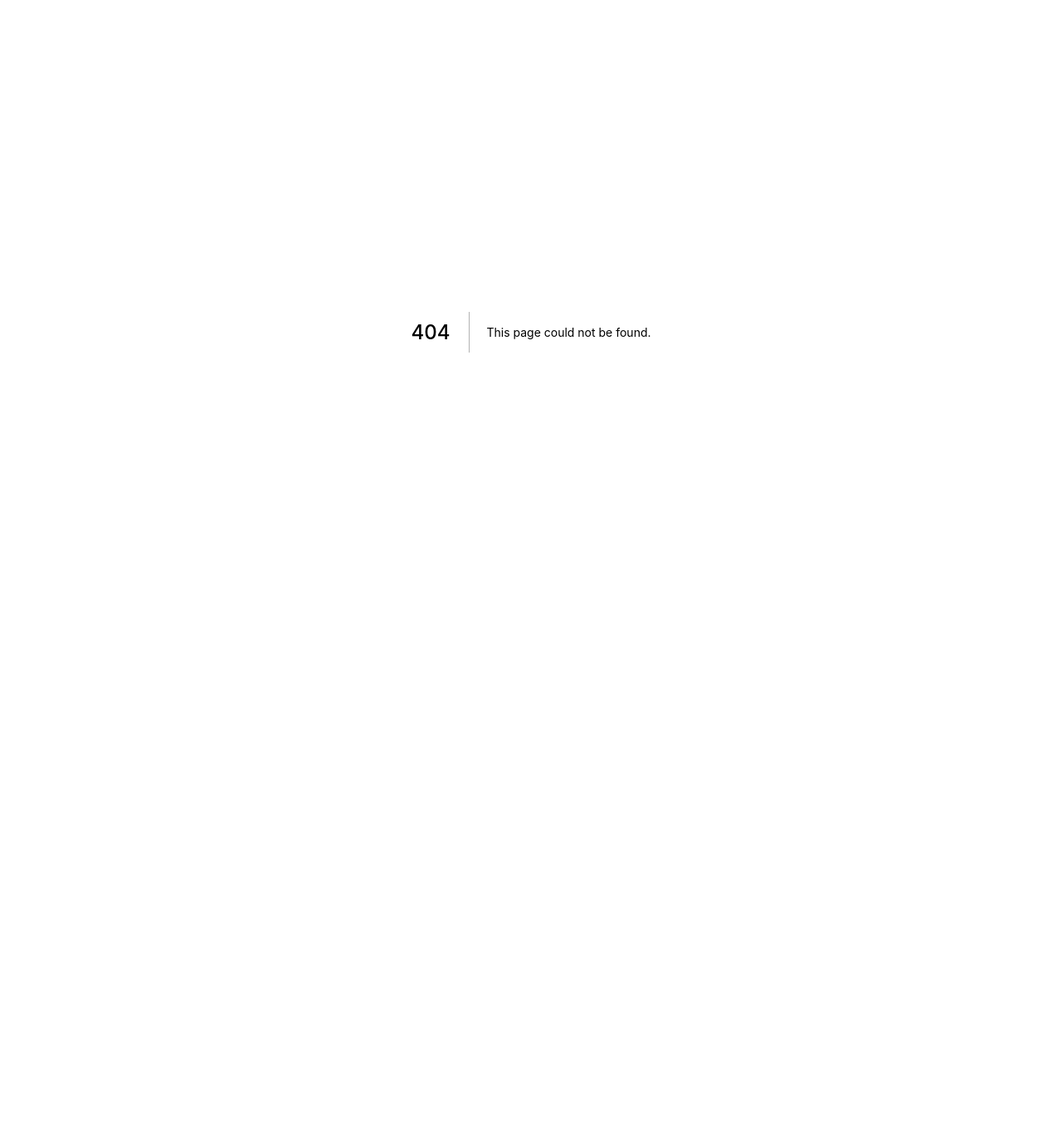
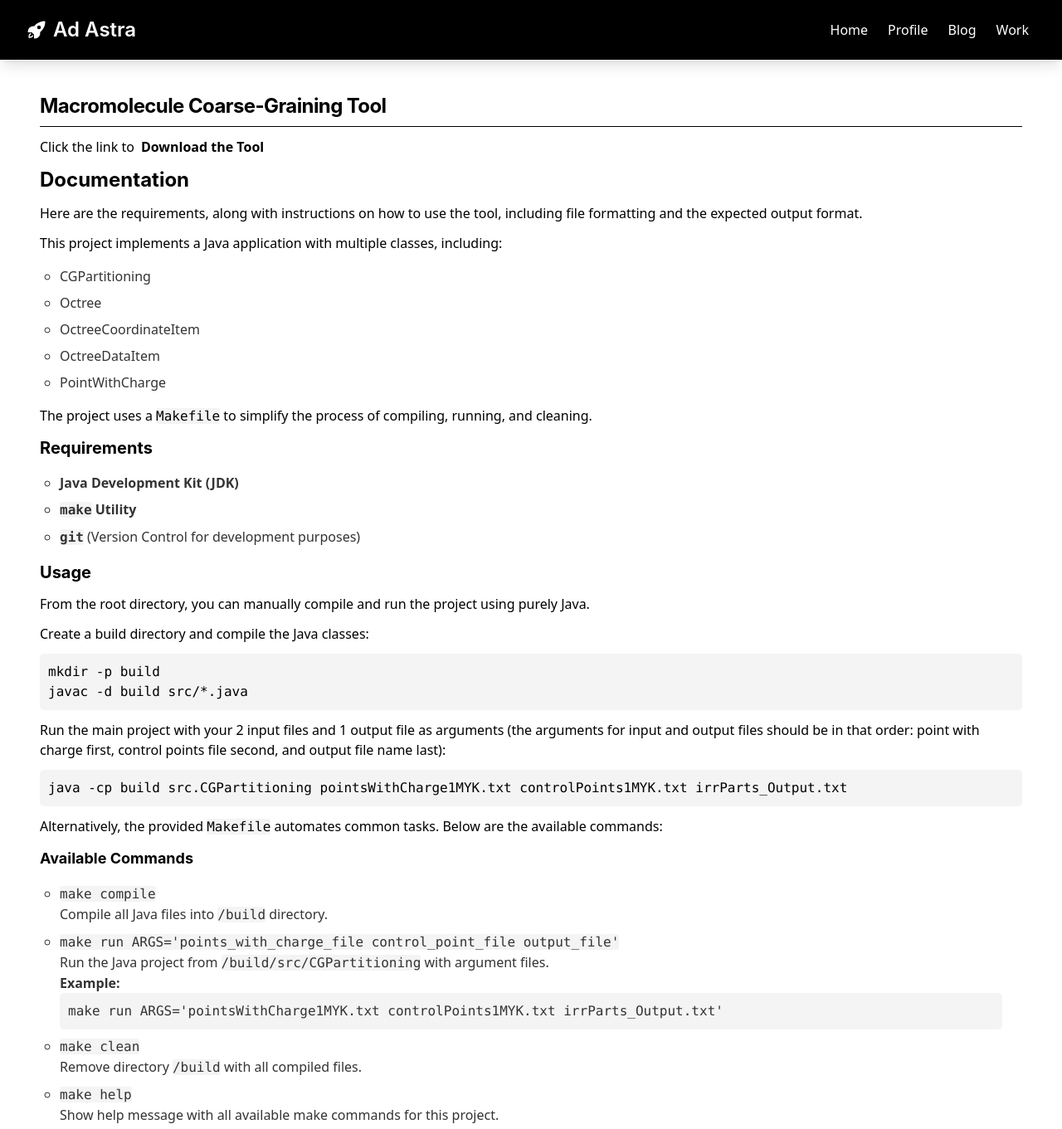
Before and after one commit to chrisdedman/website, a Next.js app: page /projects/research/tool in a window 1280 px wide. Before the commit this address had no page. Shown: the top 1361 px of the page at 83% size. Before the commit the page ends 800 px from the top, so only its background shows below. Built offline with nearby package versions, Linux system fonts and the light colour scheme.

Commit message:
added research project tool download page + doc

```diff
--- /dev/null
+++ b/src/app/projects/research/tool/page.tsx
@@ -0,0 +1,196 @@
+"use client"
+
+import React from "react";
+import Menu from '@/components/navigation'
+import Footer from '@/components/footer'
+
+export default function ResearchTool() {
+  return (
+    <div className="h-screen p-4 lg:p-8 mt-16 ">
+      <Menu />
+      <div className="p-4">
+        <h1 className="mb-2 text-2xl font-bold tracking-tight">
+          Macromolecule Coarse-Graining Tool
+        </h1>
+        <hr className="h-px my-8 bg-black border-0 separator mt-0 mb-0" />
+        <div>
+          <Article />
+        </div>
+      </div>
+      <Footer />
+    </div>
+  );
+}
+
+function Article() {
+  return (
+    <>
+      <p>
+        Click the link to
+        <a className="pl-2" href="/CGBioMoleculesTool.zip" download="CGBioMoleculesTool.zip" target="_blank"><strong>Download the Tool</strong></a>
+      </p>
+
+      <h1>Documentation</h1>
+
+      <p>
+        Here are the requirements, along with instructions on how to use the tool, including file formatting and the expected output format.
+      </p>
+      <p>
+        This project implements a Java application with multiple classes, including:</p>
+      <ul>
+        <li>CGPartitioning</li>
+        <li>Octree</li>
+        <li>OctreeCoordinateItem</li>
+        <li>OctreeDataItem</li>
+        <li>PointWithCharge</li>
+      </ul>
+
+      <p>
+        The project uses a <code>Makefile</code> to simplify the process of compiling, running, and cleaning.
+      </p>
+
+      <h2>Requirements</h2>
+      <ul>
+        <li><strong>Java Development Kit (JDK)</strong></li>
+        <li><strong><code>make</code> Utility</strong></li>
+        <li><strong><code>git</code></strong> (Version Control for development purposes)</li>
+      </ul>
+
+      <h2>Usage</h2>
+      <p>From the root directory, you can manually compile and run the project using purely Java.</p>
+      <p>Create a build directory and compile the Java classes:</p>
+      <pre>
+        <code>
+          mkdir -p build<br />
+          javac -d build src/*.java
+        </code>
+      </pre>
+      <p>Run the main project with your 2 input files and 1 output file as arguments (the arguments for input and output files should be in that order: point with charge first, control points file second, and output file name last):</p>
+      <pre>
+        <code>
+          java -cp build src.CGPartitioning pointsWithCharge1MYK.txt controlPoints1MYK.txt irrParts_Output.txt
+        </code>
+      </pre>
+
+      <p>Alternatively, the provided <code>Makefile</code> automates common tasks. Below are the available commands:</p>
+      <h3>Available Commands</h3>
+      <ul>
+
+        <li>
+          <code>make compile</code>
+          <br />
+          Compile all Java files into <code>/build</code> directory.
+        </li>
+
+        <li>
+          <code>make run ARGS='points_with_charge_file control_point_file output_file'</code>
+          <br />
+          Run the Java project from <code>/build/src/CGPartitioning</code> with argument files.<br />
+          <strong>Example:</strong>
+          <pre>
+            <code>
+              make run ARGS='pointsWithCharge1MYK.txt controlPoints1MYK.txt irrParts_Output.txt'
+            </code>
+          </pre>
+        </li>
+
+        <li>
+          <code>make clean</code>
+          <br />
+          Remove directory <code>/build</code> with all compiled files.
+        </li>
+
+        <li>
+          <code>make help</code>
+          <br />
+          Show help message with all available make commands for this project.
+        </li>
+      </ul>
+
+      <h2>Files Formatting</h2>
+
+      <h3>Input Files Format</h3>
+      <p>The project requires two input text files with specific formats. These two files must be provided as command-line arguments.
+        The first file to provide is the <strong>Point Charge File</strong>, while the second is the <strong>Control Point File</strong>.
+      </p>
+
+      <h4>1. Point Charge File</h4>
+      <p>
+        Contains coordinates paired with charge values. Each entry is enclosed in double curly braces (<code>&#123;&#123;&#125;&#125;</code>), where the first part represents
+        the coordinates (<code>X, Y, Z</code>), and the second part specifies the charge. Each set of coordinates paired with charge values is separated
+        by a newline.
+      </p>
+
+      <p><strong>Format Example:</strong></p>
+      <pre>
+        <code>
+          &#123;&#123;X<sub>1</sub>, Y<sub>1</sub>, Z<sub>1</sub> &#125;, Charge<sub>1</sub>&#125;<br />
+          &#123;&#123;X<sub>2</sub>, Y<sub>2</sub>, Z<sub>2</sub> &#125;, Charge<sub>2</sub>&#125;<br />
+          &#123;&#123;X<sub>3</sub>, Y<sub>3</sub>, Z<sub>3</sub> &#125;, Charge<sub>3</sub>&#125;<br />
+          ...
+        </code>
+      </pre>
+      <p><strong>Simple Example:</strong></p>
+      <pre>
+        <code>
+          &#123;&#123;39.266, 59.555, 46.185&#125;, -0.3&#125;<br />
+          &#123;&#123;38.125, 60.364, 46.626&#125;, 0.21&#125;<br />
+          &#123;&#123;36.859, 59.512, 46.734&#125;, 0.51&#125;<br />
+          &#123;&#123;36.625, 58.613, 45.922&#125;, -0.51&#125;<br />
+        </code>
+      </pre>
+
+      <h4>2. Control Point File</h4>
+      <p>
+        Contains a list of coordinates, each enclosed in curly braces (<code>&#123;&#125;</code>). Each coordinate is represented by three floating-point numbers
+        (<code>X, Y, Z</code>). Each set of coordinates is separated by a newline.
+      </p>
+
+      <p><strong>Format Example:</strong></p>
+      <pre>
+        <code>
+          &#123;X<sub>1</sub>, Y<sub>1</sub>, Z<sub>1</sub>&#125;<br />
+          &#123;X<sub>2</sub>, Y<sub>2</sub>, Z<sub>2</sub>&#125;<br />
+          &#123;X<sub>3</sub>, Y<sub>3</sub>, Z<sub>3</sub>&#125;<br />
+          ...
+        </code>
+      </pre>
+      <p><strong>Simple Example:</strong></p>
+      <pre>
+        <code>
+          &#123;9.455, 47.808, 48.53&#125;<br />
+          &#123;10.554, 47.771, 47.575&#125;<br />
+          &#123;9.704, 47.365, 48.096&#125;<br />
+        </code>
+      </pre>
+
+      <h3>Output File Format</h3>
+      <p>
+        Your data will be stored in a text file that you&#39;ll provide as a third argument in your command-line.
+        The generic format is an array of a 2D array of 3 floating-point coordinates, each paired with charge value.
+        The last two indices of the outer array represent the control points for the second-to-last element,
+        and the Euclidean distance is the final element of the array. Each new line represents a new set of data that contains the previously described structure.
+      </p>
+
+      <p><strong>Format Example:</strong></p>
+      <pre>
+        <code>
+          &#123;&#123;&#123;&#123;X<sub>1</sub>, Y<sub>1</sub>, Z<sub>1</sub>&#125;, Charge<sub>1</sub>&#125;, &#123;&#123;X<sub>2</sub>, Y<sub>2</sub>, Z<sub>2</sub>&#125;, Charge<sub>2</sub>&#125;, &#123;&#123;X<sub>3</sub>, Y<sub>3</sub>, Z<sub>3</sub>&#125;, Charge<sub>3</sub>&#125;, &#123;&#123;X<sub>n</sub>, Y<sub>n</sub>, Z<sub>n</sub>&#125;, Charge<sub>n</sub>&#125;&#125;, index<sub>1</sub>, distance<sub>1</sub>&#125;<br />
+          &#123;&#123;&#123;&#123;X<sub>1</sub>, Y<sub>1</sub>, Z<sub>1</sub>&#125;, Charge<sub>1</sub>&#125;&#125;, index<sub>2</sub>, distance<sub>2</sub>&#125;<br />
+          &#123;&#123;&#123;&#123;X<sub>1</sub>, Y<sub>1</sub>, Z<sub>1</sub>&#125;, Charge<sub>1</sub>&#125;, &#123;&#123;X<sub>n</sub>, Y<sub>n</sub>, Z<sub>n</sub>&#125;, Charge<sub>n</sub>&#125;&#125;, index<sub>3</sub>, distance<sub>3</sub>&#125;<br />
+          ...
+        </code>
+      </pre>
+
+      <p><strong>Simple Example:</strong></p>
+      <pre>
+        <code>
+          &#123;&#123;&#123;&#123;36.625, 58.613, 45.922&#125;, -0.51&#125;, &#123;&#123;38.125, 60.364, 46.626&#125;, 0.21&#125;, &#123;&#123;39.266, 59.555, 46.185&#125;, -0.3&#125;, &#123;&#123;36.859, 59.512, 46.734&#125;, 0.51&#125;&#125;, 9716, 2.8898307908941634&#125;<br />
+          &#123;&#123;&#123;&#123;37.892, 61.564, 45.668&#125;, -0.18&#125;, &#123;&#123;39.075, 62.511, 45.568&#125;, -0.18&#125;, &#123;&#123;37.103, 62.07, 46.006&#125;, 0.09&#125;, &#123;&#123;37.7, 61.194, 44.764&#125;, 0.09&#125;&#125;, 11715, 1.999496936731834&#125;<br />
+          &#123;&#123;&#123;&#123;38.332, 60.749, 47.532&#125;, 0.1&#125;&#125;, 11362, 1.0337030521382882&#125;<br />
+        </code>
+      </pre>
+
+    </>
+  );
+}
```
